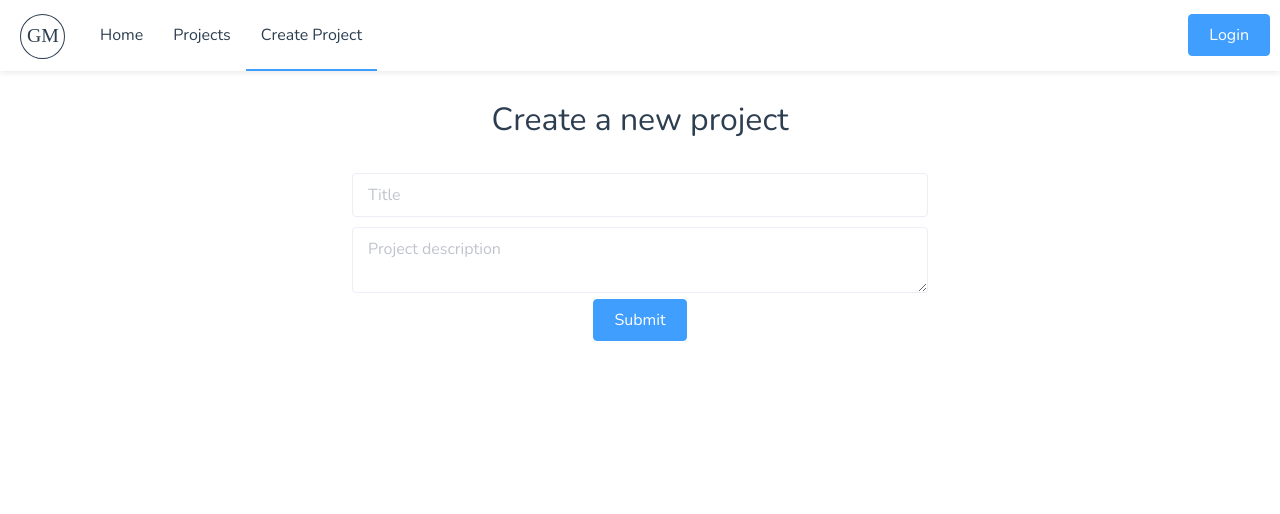
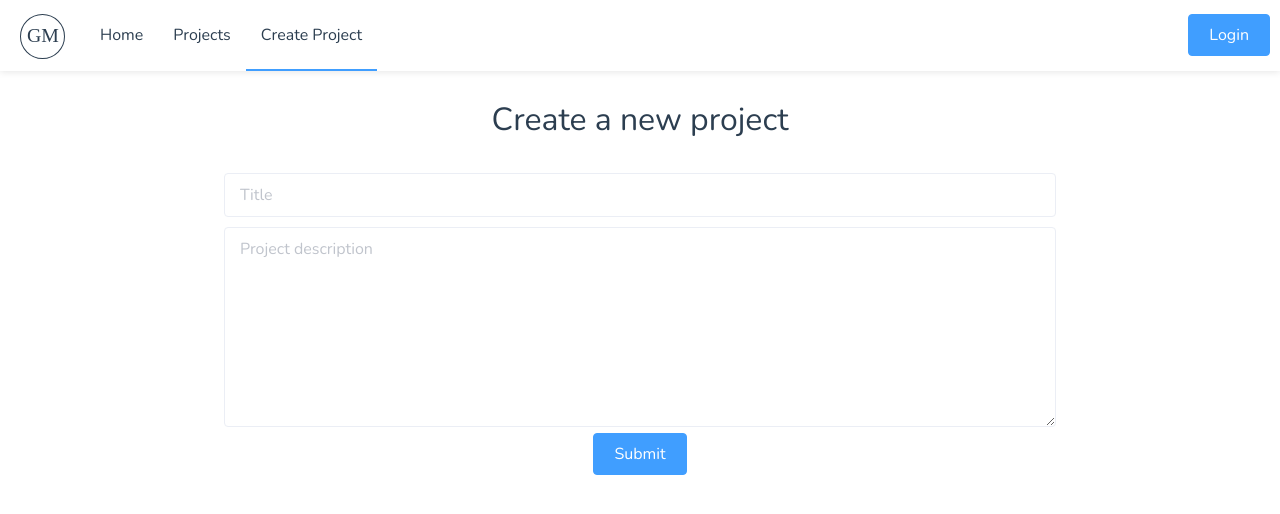
Before and after one commit to zachleong/12project, a Vue app: page /createproject in a window 1280 px wide. Shown: the top 514 px of the page. Built offline with nearby package versions, Linux system fonts and the light colour scheme; no server answers.

Commit message:
Changed sizing of elements

```diff
--- a/src/views/CreateProject.vue
+++ b/src/views/CreateProject.vue
@@ -7,7 +7,6 @@
       placeholder="Title"
       class="input project-in"
     />
-    <br />
     <textarea
       type="text"
       v-model="project.projectDesc"
@@ -49,11 +48,12 @@ export default {
 <style lang="scss" scoped>
 .project-in {
   margin: 10px 0;
-  width: 45%;
+  width: 65%;
 }
 .project-desc {
   transition: border 0.4s;
-  width: 45%;
+  width: 65%;
+  height: 200px;
   resize: vertical;
 }
 </style>
```
